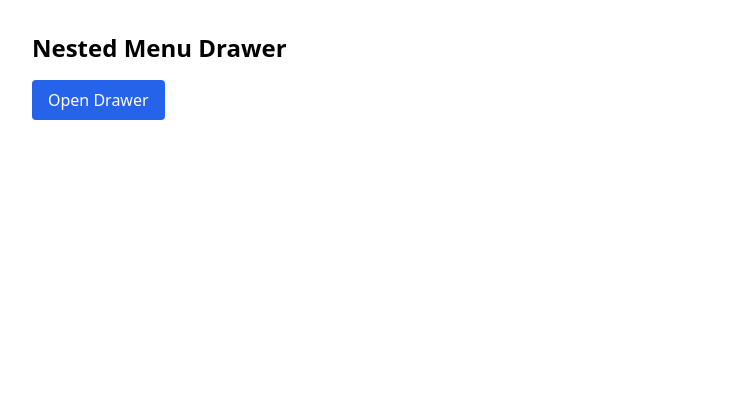
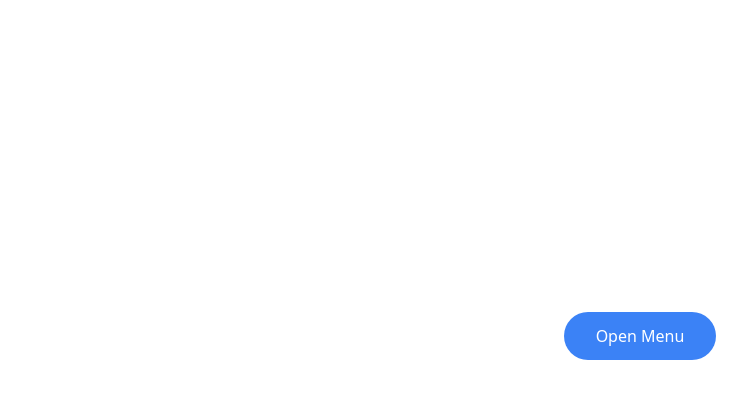
Before and after one commit to myselfabhi/juspay-drawer, a Next.js app: page / in a window 1280 px wide. Shown: the top 398 px of the page, without its empty margins (0-747 px from the left). Built offline with nearby package versions, Linux system fonts and the light colour scheme.

Commit message:
refactor: simplify Home component layout and update button styles in DrawerDemo

```diff
--- a/app/page.tsx
+++ b/app/page.tsx
@@ -2,8 +2,7 @@ import { DrawerDemo } from "@/components/drawer/DrawerDemo";
 
 export default function Home() {
   return (
-    <main className="min-h-screen p-4 md:p-8">
-      <h1 className="text-xl font-bold mb-4 md:text-2xl">Nested Menu Drawer</h1>
+    <main className="min-h-screen">
       <DrawerDemo />
     </main>
   );
--- a/components/drawer/DrawerDemo.tsx
+++ b/components/drawer/DrawerDemo.tsx
@@ -128,12 +128,12 @@ export function DrawerDemo() {
   const [isOpen, setIsOpen] = useState(false);
 
   return (
-    <div>
+    <div className="flex min-h-[calc(100vh-8rem)] items-center justify-center">
       <button
         onClick={() => setIsOpen(true)}
-        className="rounded bg-blue-600 px-4 py-2 text-white hover:bg-blue-700 focus:outline-none focus:ring-2 focus:ring-blue-500 focus:ring-offset-2"
+        className="rounded-full bg-blue-500 px-6 py-3 text-base font-medium text-white transition-colors active:bg-blue-700 focus:outline-none focus:ring-2 focus:ring-blue-500 focus:ring-offset-2 md:px-8 md:py-3 md:hover:bg-blue-700"
       >
-        Open Drawer
+        Open Menu
       </button>
       <Drawer menu={sampleMenu} open={isOpen} onClose={() => setIsOpen(false)} />
     </div>
```
